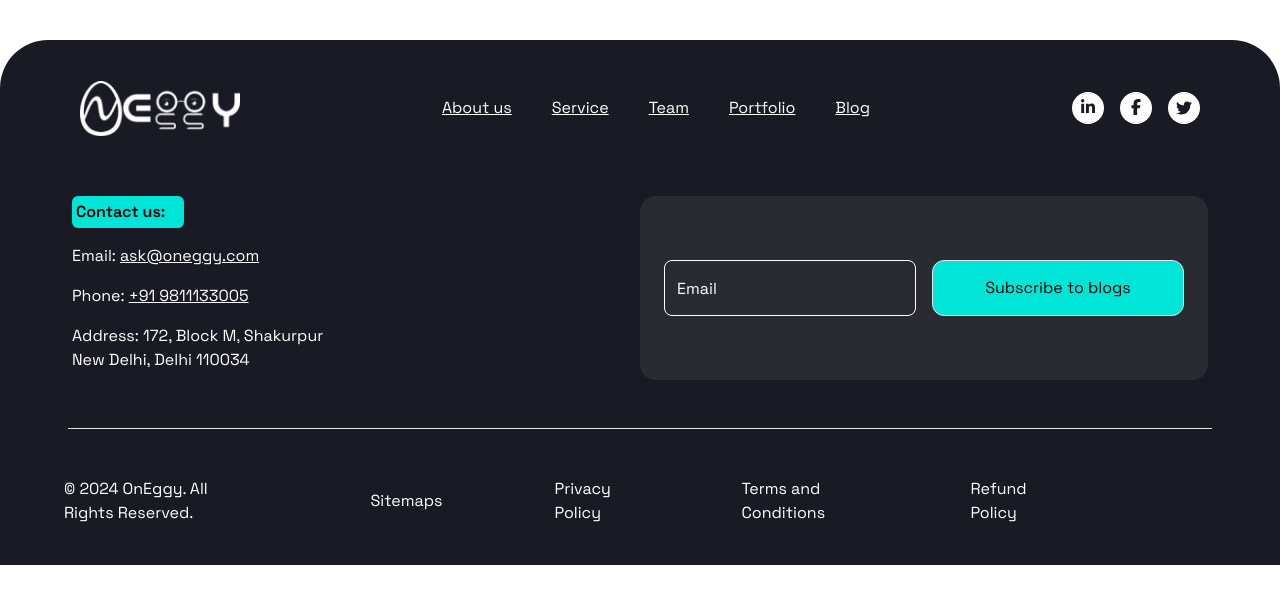
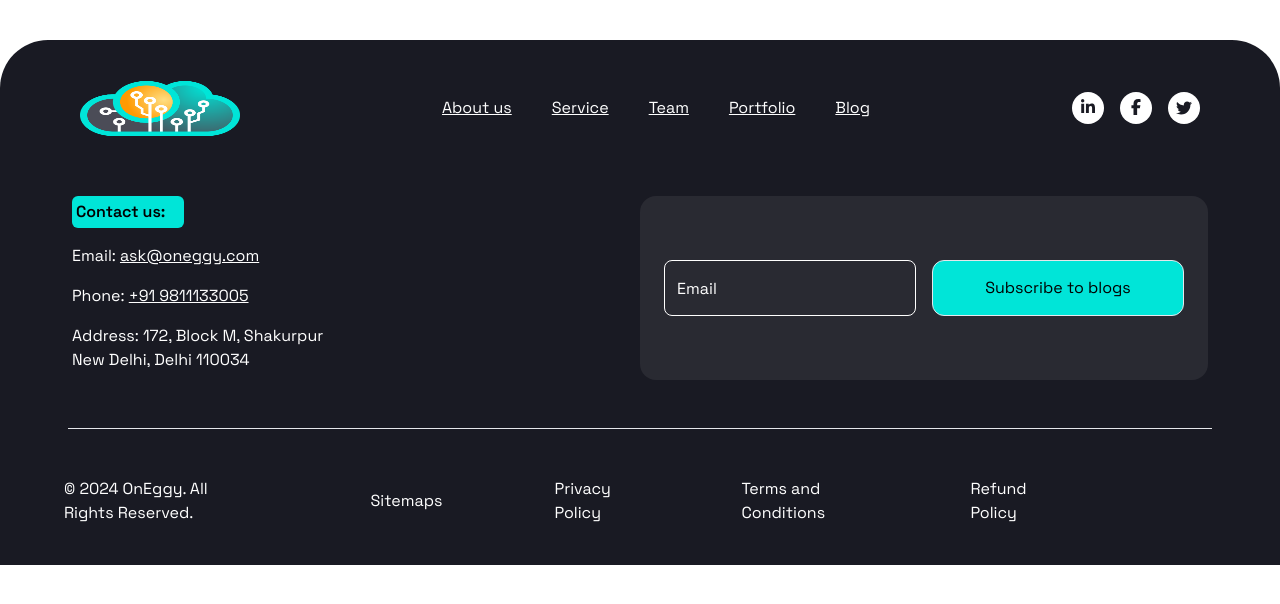
Before and after one commit to onEggy/OnEggyWeb, a Next.js app: page /components/footer in a window 1280 px wide. Shown: the top 604 px of the page. Built offline with nearby package versions, Linux system fonts and the light colour scheme.

Commit message:
Update footer.js

```diff
--- a/src/pages/components/footer.js
+++ b/src/pages/components/footer.js
@@ -2,6 +2,7 @@ import React from "react";
 import Image from "next/image";
 import { FontAwesomeIcon } from "@fortawesome/react-fontawesome";
 import logo from "../../../public/logoWhite.png";
+import logov1 from "../../../public/logov1.png";
 import {
   faFacebookF,
   faTwitter,
@@ -18,7 +19,7 @@ const footer = () => {
     <div className=" bg-l_black rounded-tl-[3rem] rounded-tr-[3rem] mt-10 px-8">
       <nav className="py-10 flex flex-col sm:flex-row justify-between w-full px-12">
         <Image
-          src={logo}
+          src={logov1}
           alt="Logo"
           width="165"
           height="55"
```
